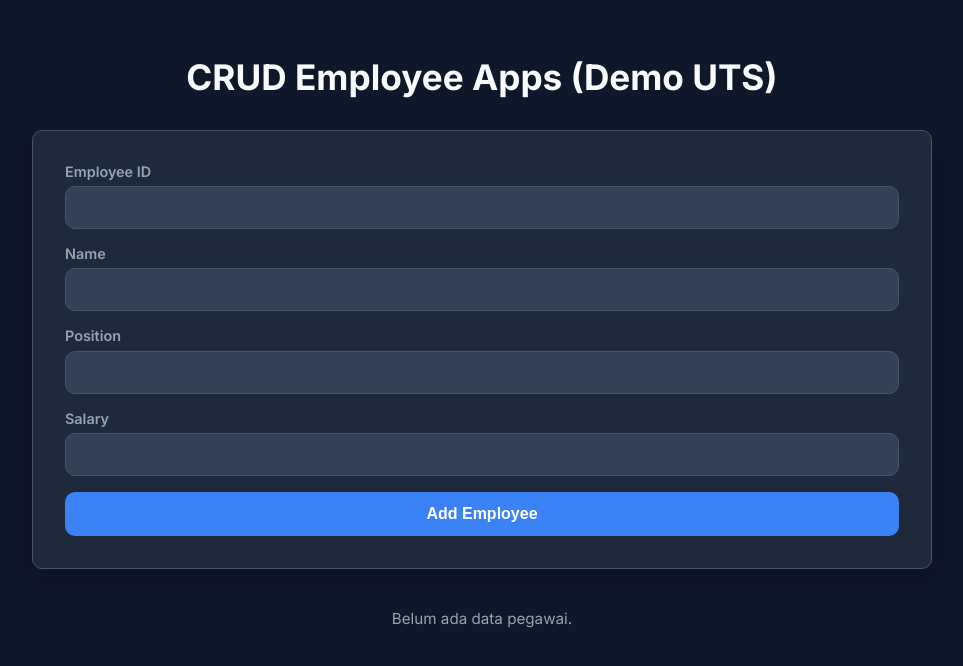
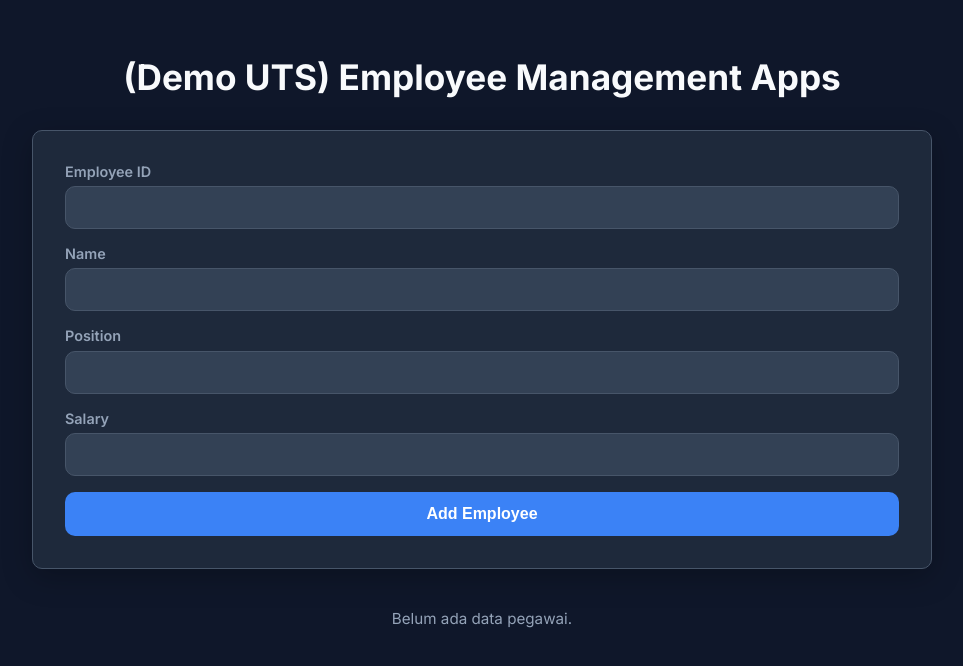
Before and after one commit to gilbertsitumorang30/employee-fe, a React (Vite) app: page / in a window 1280 px wide. Shown: the top 666 px of the page, without its empty margins (158-1121 px from the left). Built offline with nearby package versions, Linux system fonts and the light colour scheme.

Commit message:
update judul

```diff
--- a/src/App.jsx
+++ b/src/App.jsx
@@ -54,7 +54,7 @@ function App() {
 
   return (
     <div className="min-h-screen bg-gray-100 flex flex-col items-center py-10">
-      <h1 className="text-3xl font-bold mb-6">CRUD Employee Apps (Demo UTS)</h1>
+      <h1 className="text-3xl font-bold mb-6"> (Demo UTS) Employee Management Apps</h1>
 
       {/* Form Input */}
       <form
```
